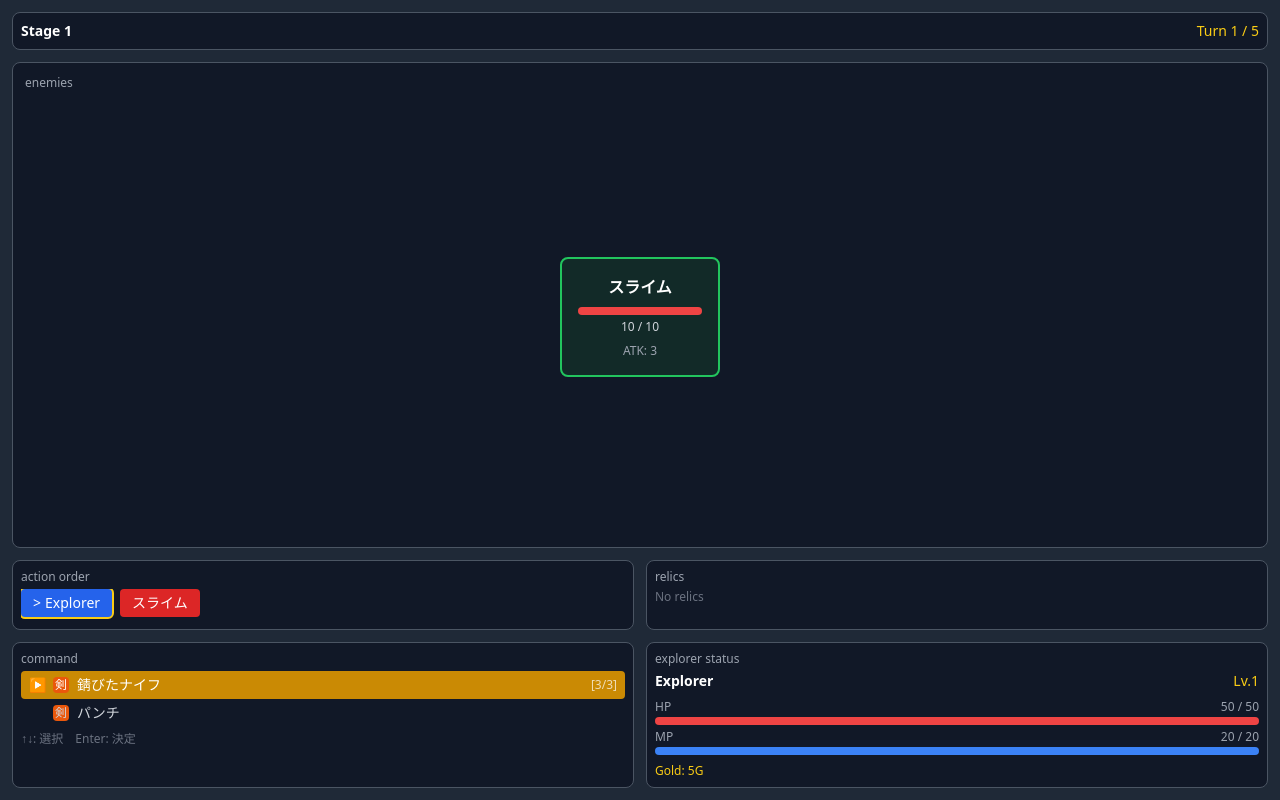
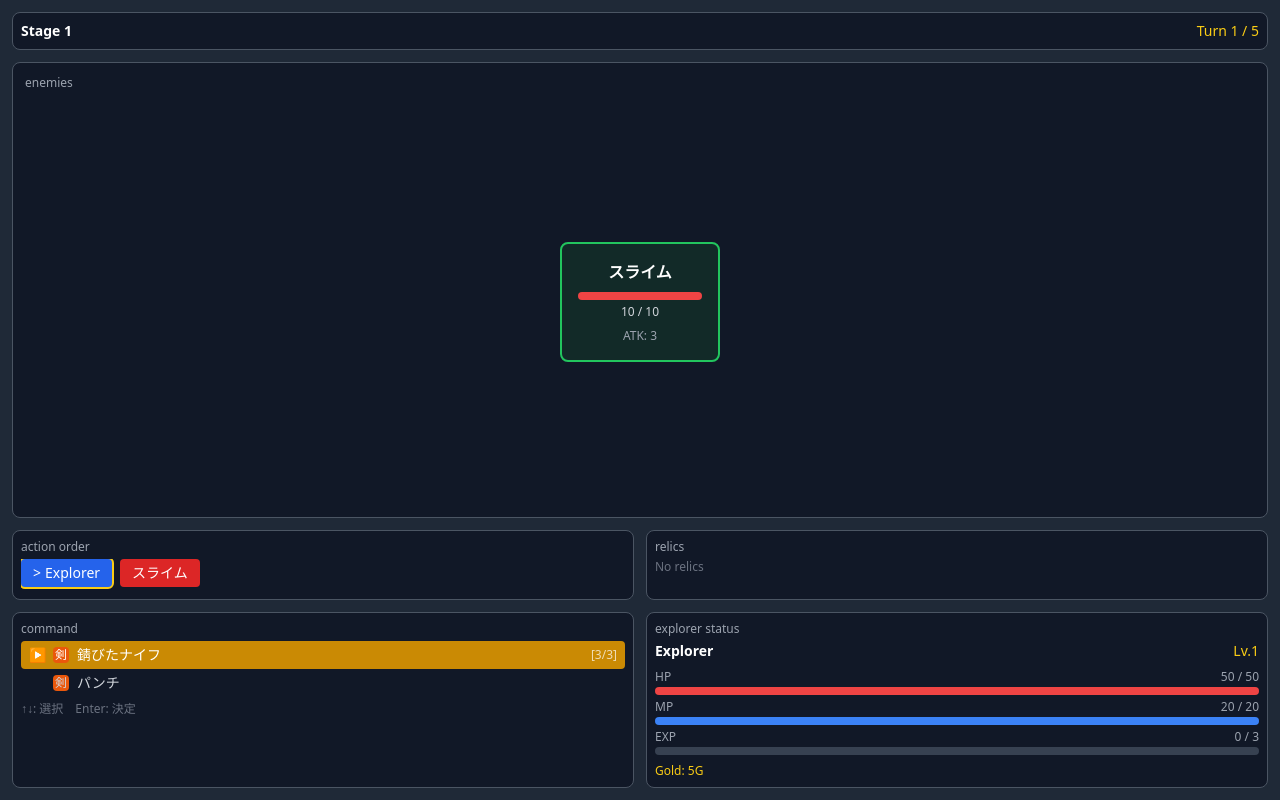
Before and after one commit to wakepon/RogueliteCommandBattleJS, a React (Vite) app: page / in a window 1280 px wide. Both pictures are taken after a click on the button "Start". Built offline with nearby package versions, Linux system fonts and the light colour scheme.

Commit message:
feat:経験値ゲージ

```diff
--- a/src/Components/Battle/BattleScreen.tsx
+++ b/src/Components/Battle/BattleScreen.tsx
@@ -1,4 +1,4 @@
-import { useEffect } from 'react'
+import { useEffect, useState, useCallback, useRef } from 'react'
 import { useGame } from '../../Hooks/UseGame'
 import { useBattle } from '../../Hooks/UseBattle'
 import { checkBattleResult } from '../../Lib/Core'
@@ -55,6 +55,22 @@ export function BattleScreen() {
     removeLevelUpPopup,
   } = battle
 
+  // 経験値アニメーション状態
+  const [expAnimating, setExpAnimating] = useState(false)
+  const prevLevelRef = useRef(explorer.level)
+
+  // レベル変化を検知してexpAnimatingをセット
+  useEffect(() => {
+    if (explorer.level > prevLevelRef.current) {
+      setExpAnimating(true)
+    }
+    prevLevelRef.current = explorer.level
+  }, [explorer.level])
+
+  const handleExpFillComplete = useCallback(() => {
+    setExpAnimating(false)
+  }, [])
+
   // 敵ターンの自動処理
   useEffect(() => {
     if (!isPlayerTurn && currentActor?.type === 'enemy') {
@@ -104,7 +120,7 @@ export function BattleScreen() {
       </div>
 
       {/* 2. 敵エリア（大きなメインエリア） */}
-      <div className="flex-1 bg-gray-900 border border-gray-600 p-3 rounded-lg mb-3 relative min-h-[200px] flex flex-col">
+      <div className="flex-1 bg-gray-900 border border-gray-600 p-3 rounded-lg mb-3 relative min-h-[160px] flex flex-col">
         <div className="text-xs text-gray-400 mb-2">enemies</div>
         <div className="flex-1 flex flex-wrap justify-center items-center content-center gap-3">
           {enemies.map((enemy) => {
@@ -199,6 +215,8 @@ export function BattleScreen() {
           <PlayerStatus
             explorer={explorer}
             gold={gold}
+            levelUpPopupCount={levelUpPopups.length}
+            onExpFillComplete={handleExpFillComplete}
           />
 
           {/* プレイヤーダメージポップアップ */}
@@ -228,8 +246,8 @@ export function BattleScreen() {
         />
       )}
 
-      {/* レベルアップモーダル（最前面に表示） */}
-      {levelUpPopups.length > 0 && (
+      {/* レベルアップモーダル（アニメーション完了後に表示） */}
+      {!expAnimating && levelUpPopups.length > 0 && (
         <LevelUpModal
           levelUpInfo={levelUpPopups[0].levelUpInfo}
           onComplete={() => removeLevelUpPopup(levelUpPopups[0].id)}
--- /dev/null
+++ b/src/Components/Battle/ExpGauge.tsx
@@ -0,0 +1,111 @@
+import { useEffect, useRef, useState } from 'react'
+import { getRequiredKillsForNextLevel } from '../../Lib/Core/LevelUpCalculator'
+
+interface ExpGaugeProps {
+  exp: number                    // 実際の経験値（レベルアップ後の値）
+  level: number                  // 実際のレベル
+  levelUpPopupCount: number      // 残りのレベルアップポップアップ数
+  onFillComplete?: () => void    // ゲージ満タンアニメーション完了時のコールバック
+}
+
+export function ExpGauge({ exp, level, levelUpPopupCount, onFillComplete }: ExpGaugeProps) {
+  const [visualExp, setVisualExp] = useState(exp)
+  const [visualLevel, setVisualLevel] = useState(level)
+  const [transitionEnabled, setTransitionEnabled] = useState(true)
+
+  const prevLevelRef = useRef(level)
+  const prevExpRef = useRef(exp)
+  const prevPopupCountRef = useRef(levelUpPopupCount)
+  const fillTimerRef = useRef<ReturnType<typeof setTimeout> | null>(null)
+  const rafIdRef = useRef<number | null>(null)
+
+  // exp または level の変化を検知
+  useEffect(() => {
+    const prevLevel = prevLevelRef.current
+
+    if (level > prevLevel) {
+      // 前回のタイマーをクリア（連続レベルアップ対応）
+      if (fillTimerRef.current) {
+        clearTimeout(fillTimerRef.current)
+      }
+
+      // レベルアップ: バーを100%へアニメーション
+      const oldRequired = getRequiredKillsForNextLevel(prevLevel)
+      setVisualExp(oldRequired)
+      // visualLevelは旧レベルのまま（バー表示用）
+
+      // 1秒後にonFillComplete
+      fillTimerRef.current = setTimeout(() => {
+        fillTimerRef.current = null
+        onFillComplete?.()
+      }, 1000)
+
+      prevLevelRef.current = level
+      prevExpRef.current = exp
+      return () => {
+        if (fillTimerRef.current) {
+          clearTimeout(fillTimerRef.current)
+          fillTimerRef.current = null
+        }
+      }
+    } else {
+      // 通常のexp増加
+      setVisualExp(exp)
+    }
+
+    prevLevelRef.current = level
+    prevExpRef.current = exp
+  }, [exp, level, onFillComplete])
+
+  // レベルアップポップアップが全て閉じた時のリセット処理
+  useEffect(() => {
+    const prevCount = prevPopupCountRef.current
+    prevPopupCountRef.current = levelUpPopupCount
+
+    if (prevCount > 0 && levelUpPopupCount === 0) {
+      // 前回のRAFをクリア
+      if (rafIdRef.current) {
+        cancelAnimationFrame(rafIdRef.current)
+      }
+
+      // transition無効化 → 0%にジャンプ
+      setTransitionEnabled(false)
+      setVisualExp(0)
+      setVisualLevel(level)
+
+      // 次フレームでtransition有効化 → 実際のexpへアニメーション
+      rafIdRef.current = requestAnimationFrame(() => {
+        rafIdRef.current = requestAnimationFrame(() => {
+          rafIdRef.current = null
+          setTransitionEnabled(true)
+          setVisualExp(exp)
+        })
+      })
+    }
+
+    return () => {
+      if (rafIdRef.current) {
+        cancelAnimationFrame(rafIdRef.current)
+        rafIdRef.current = null
+      }
+    }
+  }, [levelUpPopupCount, level, exp])
+
+  const required = getRequiredKillsForNextLevel(visualLevel)
+  const percentage = required > 0 ? Math.max(0, Math.min(100, (visualExp / required) * 100)) : 0
+
+  return (
+    <div>
+      <div className="flex justify-between text-xs text-gray-400 mb-0.5">
+        <span>EXP</span>
+        <span>{visualExp} / {required}</span>
+      </div>
+      <div className="w-full bg-gray-700 rounded h-2 overflow-hidden">
+        <div
+          className={`bg-yellow-500 h-2 ${transitionEnabled ? 'transition-all duration-1000' : ''}`}
+          style={{ width: `${percentage}%` }}
+        />
+      </div>
+    </div>
+  )
+}
--- a/src/Components/Battle/PlayerStatus.tsx
+++ b/src/Components/Battle/PlayerStatus.tsx
@@ -1,12 +1,15 @@
 import { ExplorerState } from '../../Lib/Types/Explorer'
 import { ResourceBar, BuffIcon } from '../Common'
+import { ExpGauge } from './ExpGauge'
 
 interface PlayerStatusProps {
   explorer: ExplorerState
   gold: number
+  levelUpPopupCount: number
+  onExpFillComplete?: () => void
 }
 
-export function PlayerStatus({ explorer, gold }: PlayerStatusProps) {
+export function PlayerStatus({ explorer, gold, levelUpPopupCount, onExpFillComplete }: PlayerStatusProps) {
   return (
     <div>
       {/* 名前とレベル */}
@@ -31,7 +34,7 @@ export function PlayerStatus({ explorer, gold }: PlayerStatusProps) {
       </div>
 
       {/* MP */}
-      <div className="mb-2">
+      <div className="mb-1">
         <div className="flex justify-between text-xs text-gray-400 mb-0.5">
           <span>MP</span>
           <span>{explorer.mp} / {explorer.maxMp}</span>
@@ -42,6 +45,16 @@ export function PlayerStatus({ explorer, gold }: PlayerStatusProps) {
           color="blue"
           showText={false}
           size="sm"
+        />
+      </div>
+
+      {/* EXP */}
+      <div className="mb-2">
+        <ExpGauge
+          exp={explorer.exp}
+          level={explorer.level}
+          levelUpPopupCount={levelUpPopupCount}
+          onFillComplete={onExpFillComplete}
         />
       </div>
 
```
